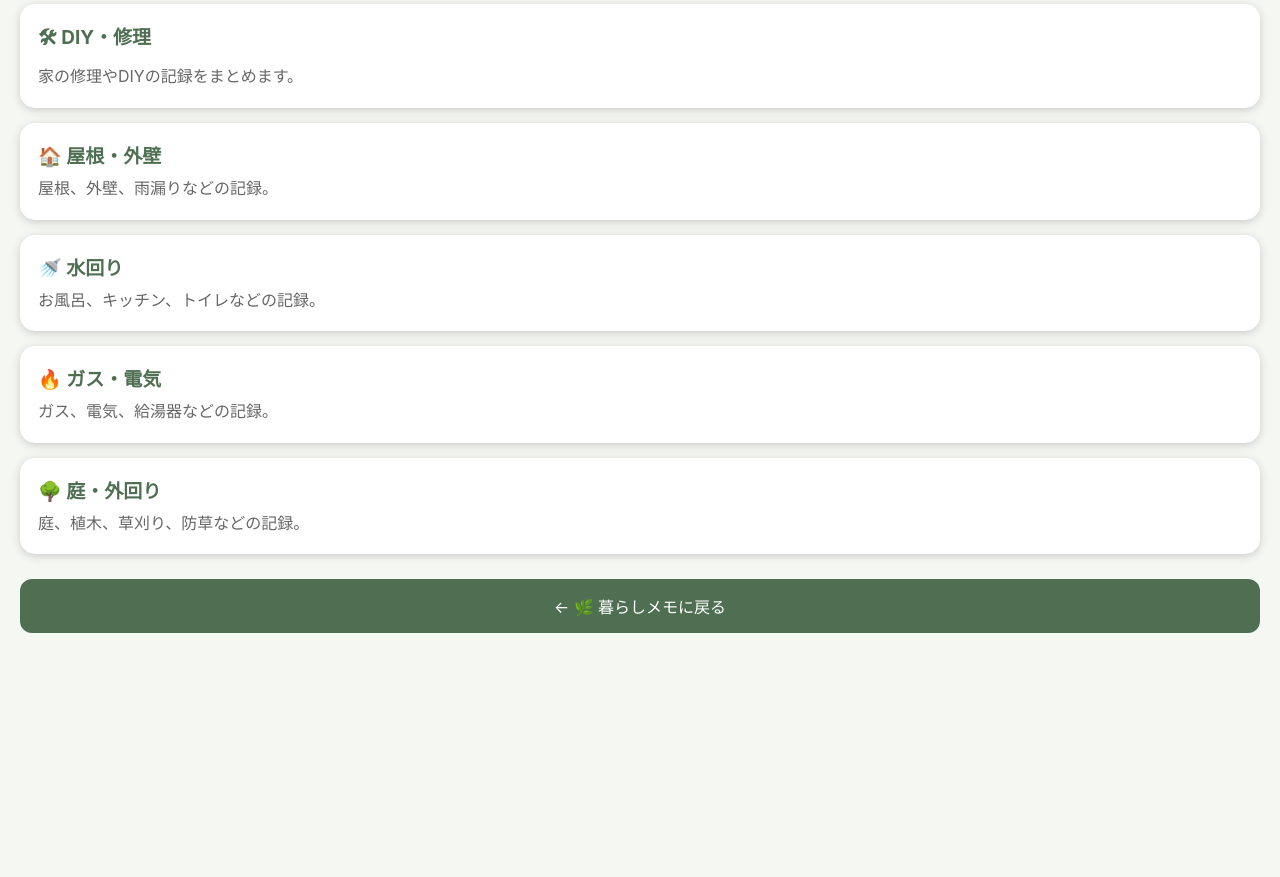
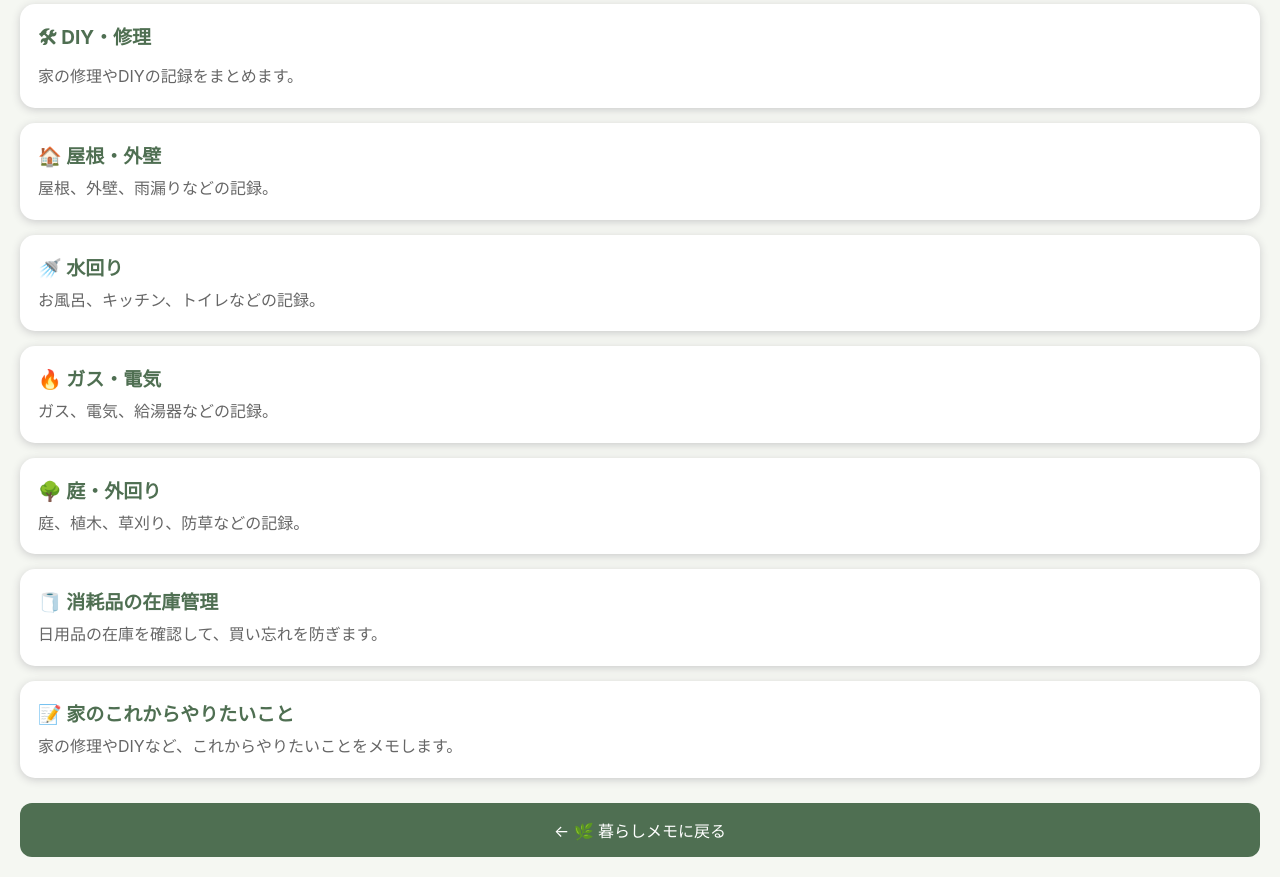
Before and after one commit to koji08311126-del/-, a plain HTML site: page house.html in a window 1280 px wide. Shown: the part 108-985 px from the top of the page. Before the commit the page ends 800 px from the top, so only its background shows below. Drawn offline with Linux system fonts and the light colour scheme.

Commit message:
Add links for consumables and house plans sections

```diff
--- a/house.html
+++ b/house.html
@@ -88,7 +88,15 @@ h1 {
 <h2>🌳 庭・外回り</h2>
 <p>庭、植木、草刈り、防草などの記録。</p>
 </a>
+<a class="item" href="consumables.html">
+<h2>🧻 消耗品の在庫管理</h2>
+<p>日用品の在庫を確認して、買い忘れを防ぎます。</p>
+</a>
 
+<a class="item" href="house-plans.html">
+<h2>📝 家のこれからやりたいこと</h2>
+<p>家の修理やDIYなど、これからやりたいことをメモします。</p>
+</a>
 <a class="back" href="index.html">← 🌿 暮らしメモに戻る</a>
 
 </body>
```
